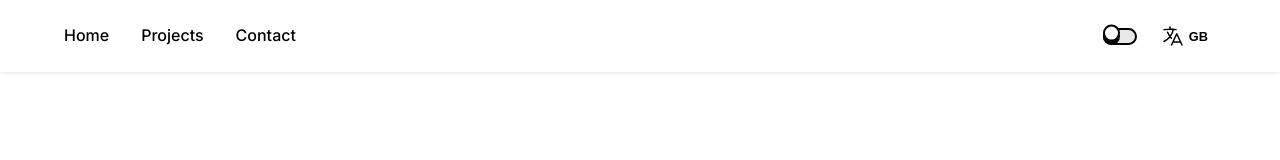
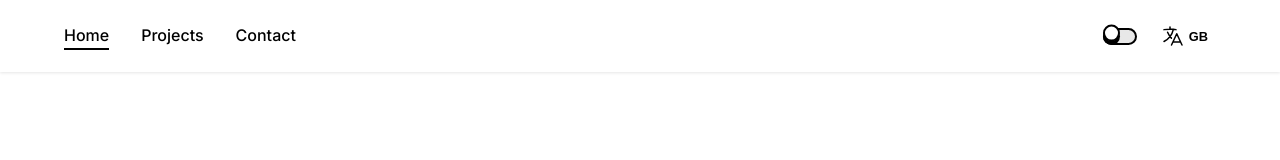
Before and after one commit to Lucacist/Portfolio_vuejs, a Vue app: page / in a window 1280 px wide. Shown: the top 160 px of the page. Built offline with nearby package versions, Linux system fonts and the light colour scheme; what @yeger/vue-masonry-wall would draw is missing.

Commit message:
en cours stagelink

```diff
--- a/src/components/Carousel.vue
+++ b/src/components/Carousel.vue
@@ -70,6 +70,7 @@ const skills = [
   "nodejs.svg",
   "notion.svg",
   "php.svg",
+  "Postgresql.svg",
   "python.svg",
 ];
 
--- a/src/components/cont-projets.vue
+++ b/src/components/cont-projets.vue
@@ -21,7 +21,7 @@ const projects = ref([
   {
     id: 2,
     image: "/img/New-life.svg",
-    tech: ["/img/competences/next.svg", "/img/competences/CSS.svg"]
+    tech: ["/img/competences/next.svg", "/img/competences/CSS.svg", "/img/competences/Postgresql.svg"]
   },
   {
     id: 3,
@@ -40,12 +40,17 @@ const projects = ref([
   {
     id: 6,
     image: "/img/formation-tel-tab.png",
-    tech: ["/img/competences/React.svg", "/img/competences/nodejs.svg"]
+    tech: ["/img/competences/React.svg", "/img/competences/nodejs.svg", "/img/competences/Postgresql.svg"]
   },
   {
     id: 7,
     image: "/img/ancien-portfolio.png",
     tech: ["/img/competences/HTML.svg", "/img/competences/CSS.svg", "/img/competences/javascript.svg"]
+  },
+  {
+    id: 8,
+    image: "/img/Stagelink.png",
+    tech: ["/img/competences/php.svg", "/img/competences/CSS.svg", "/img/competences/MySQL.svg"]
   },
 ]);
 </script>
--- a/src/components/navbar.vue
+++ b/src/components/navbar.vue
@@ -161,6 +161,28 @@ const navItems = computed(() => [
   text-decoration: none;
   font-weight: 500;
   transition: color 0.3s ease;
+  position: relative;
+  padding-bottom: 5px;
+}
+
+.nav-links a::after {
+  content: '';
+  position: absolute;
+  width: 0;
+  height: 2px;
+  bottom: 0;
+  left: 0;
+  background-color: var(--text-color);
+  transition: width 0.3s ease;
+}
+
+.nav-links a:hover::after {
+  width: 100%;
+  background-color: var(--primary-color-hover);
+}
+
+.nav-links a.router-link-active::after {
+  width: 100%;
 }
 
 .nav-links a:hover {
--- a/src/locales/en.json
+++ b/src/locales/en.json
@@ -66,6 +66,10 @@
     "project7": {
       "title": "Old Portfolio",
       "description": "My previous portfolio created with HTML, CSS, and JavaScript."
+    },
+    "project8": {
+      "title": "Stagelink Project",
+      "description": "P"
     }
   },
   "contact": {
--- a/src/locales/fr.json
+++ b/src/locales/fr.json
@@ -66,6 +66,10 @@
     "project7": {
       "title": "Ancien Portfolio",
       "description": "Mon précédent portfolio créé avec HTML, CSS et JavaScript."
+    },
+    "project8": {
+      "title": "Projet Stagelink",
+      "description": "P"
     }
   },
   "contact": {
```
Also changed, not shown: src/views/ProjectDetail.vue (+76 -35 lines), public/img/competences/Postgresql.svg (added), 1 other file (tests, documents, lock files or other folders).
